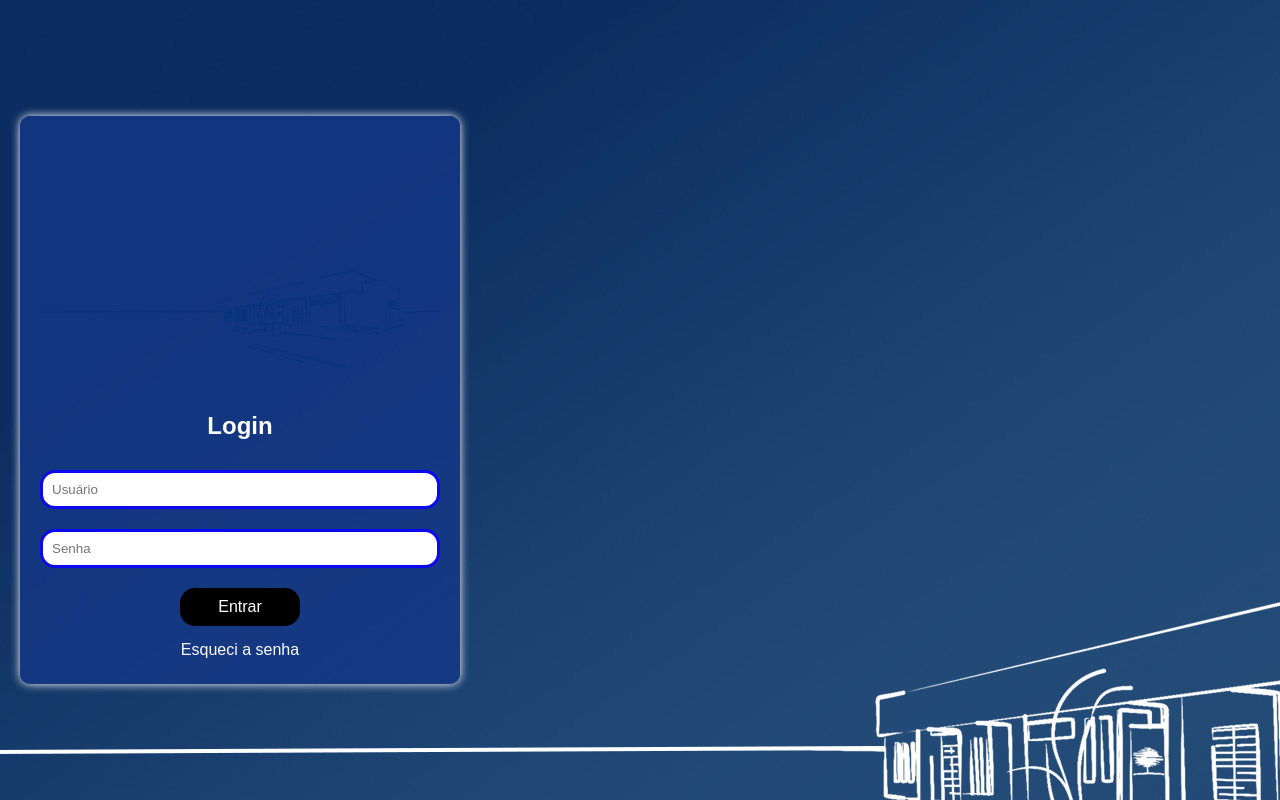
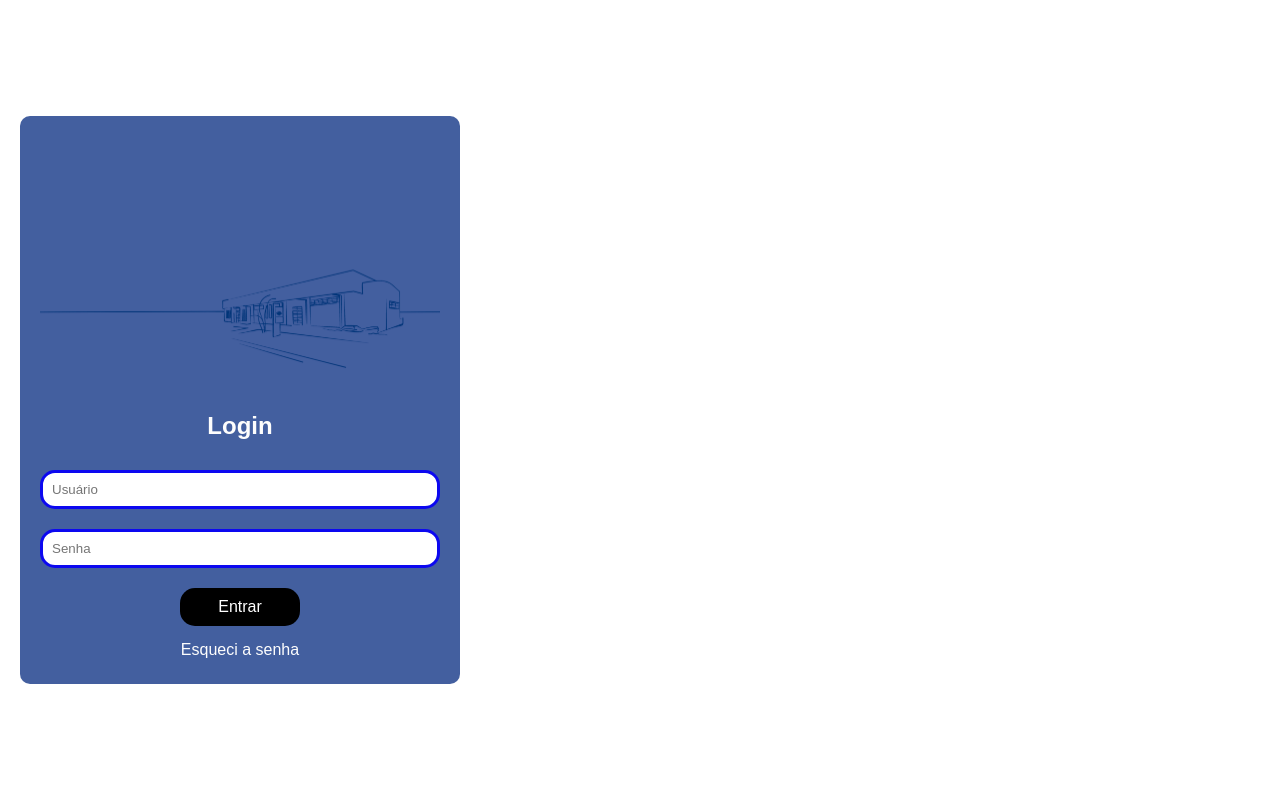
Before and after one commit to FelixPhp/uniselva, a PHP site: page / in a window 1280 px wide. Run offline with PHP 8.4, Linux system fonts and the light colour scheme.

Commit message:
tirei a imagem de fundo

```diff
--- a/css/index.css
+++ b/css/index.css
@@ -5,7 +5,7 @@
     display: flex;
     justify-content: flex-start;
     align-items: center;
-    background-image: url('/imagens/fundo.jpg'); /* Substitua pelo caminho correto da sua imagem */
+    background-image: url(''); /* Substitua pelo caminho correto da sua imagem */
     background-position: absolute;
     background-repeat: no-repeat;
 }
```
